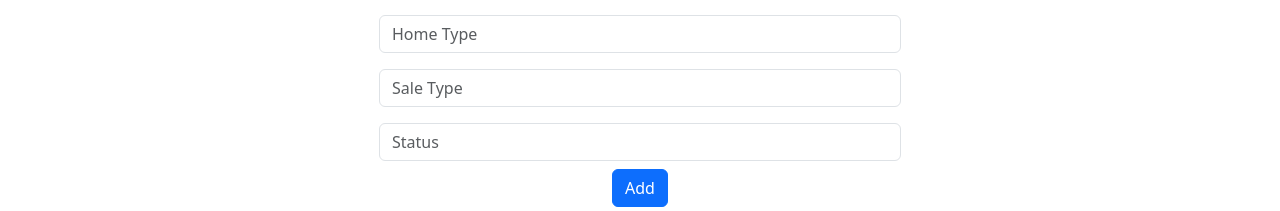
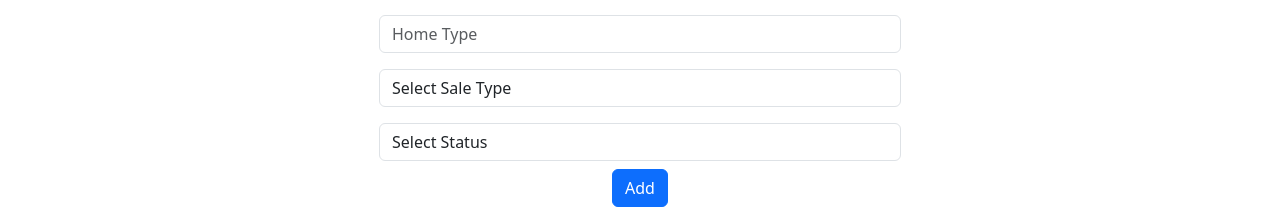
Before and after one commit to JhonatanBellaiza/property-management-portal-frontend, a React (Create React App) app: page /add-property in a window 1280 px wide. Shown: the part 357-568 px from the top of the page. Built offline with nearby package versions, Linux system fonts and the light colour scheme; the HTML template or start-up script is replaced by a standard one.

Commit message:
change dropdown to select

```diff
--- a/src/components/property/PropertyEditForm.js
+++ b/src/components/property/PropertyEditForm.js
@@ -1,20 +1,20 @@
-import React, { useState } from 'react';
+import React, { useState } from 'react'
 
 const PropertyEditForm = ({ property, onSave, onCancel }) => {
-  const [updatedProperty, setUpdatedProperty] = useState(property);
+  const [updatedProperty, setUpdatedProperty] = useState(property)
 
   const handleChange = (e) => {
-    const { name, value } = e.target;
-    setUpdatedProperty(prevProperty => ({
+    const { name, value } = e.target
+    setUpdatedProperty((prevProperty) => ({
       ...prevProperty,
-      [name]: value
-    }));
-  };
+      [name]: value,
+    }))
+  }
 
   const handleSubmit = (e) => {
-    e.preventDefault();
-    onSave(updatedProperty);
-  };
+    e.preventDefault()
+    onSave(updatedProperty)
+  }
 
   return (
     <form onSubmit={handleSubmit}>
@@ -40,13 +40,16 @@ const PropertyEditForm = ({ property, onSave, onCancel }) => {
       </div>
       <div className="form-group">
         <label>Sale Type:</label>
-        <input
-          type="text"
+        <select
           className="form-control"
           name="propertySaleType"
           value={updatedProperty.propertySaleType}
           onChange={handleChange}
-        />
+        >
+          <option value="">Select Sale Type</option>
+          <option value="Rent">Rent</option>
+          <option value="Sale">Sale</option>
+        </select>
       </div>
       <div className="form-group">
         <label>Number of Rooms:</label>
@@ -60,18 +63,26 @@ const PropertyEditForm = ({ property, onSave, onCancel }) => {
       </div>
       <div className="form-group">
         <label>Status:</label>
-        <input
-          type="text"
+        <select
           className="form-control"
           name="propertyStatus"
           value={updatedProperty.propertyStatus}
           onChange={handleChange}
-        />
+        >
+          <option value="">Select Status</option>
+          <option value="Available">Available</option>
+          <option value="Pending">Pending</option>
+          <option value="Contingent">Contingent</option>
+        </select>
       </div>
-      <button type="submit" className="btn btn-primary mr-2">Save</button>
-      <button type="button" className="btn btn-secondary" onClick={onCancel}>Cancel</button>
+      <button type="submit" className="btn btn-primary mr-2">
+        Save
+      </button>
+      <button type="button" className="btn btn-secondary" onClick={onCancel}>
+        Cancel
+      </button>
     </form>
-  );
-};
+  )
+}
 
-export default PropertyEditForm;
+export default PropertyEditForm
--- a/src/components/property/PropertyForm.js
+++ b/src/components/property/PropertyForm.js
@@ -75,24 +75,29 @@ const PropertyForm = ({ onSubmit }) => {
           />
         </div>
         <div className="form-group py-2">
-          <input
-            type="text"
+          <select
             className="form-control"
             name="propertySaleType"
             value={formData.propertySaleType}
             onChange={handleChange}
-            placeholder="Sale Type"
-          />
+          >
+            <option value="">Select Sale Type</option>
+            <option value="Rent">Rent</option>
+            <option value="Sale">Sale</option>
+          </select>
         </div>
         <div className="form-group py-2">
-          <input
-            type="text"
+          <select
             className="form-control"
             name="propertyStatus"
             value={formData.propertyStatus}
             onChange={handleChange}
-            placeholder="Status"
-          />
+          >
+            <option value="">Select Status</option>
+            <option value="Available">Available</option>
+            <option value="Pending">Pending</option>
+            <option value="Contingent">Contingent</option>
+          </select>
         </div>
         <div className="text-center">
           <button type="submit" className="btn btn-primary">
```
